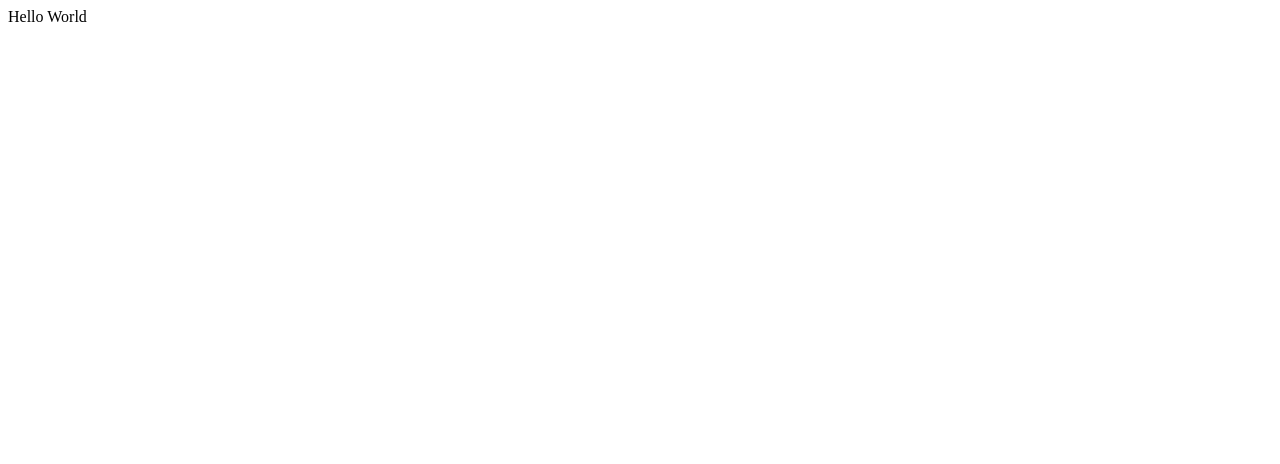
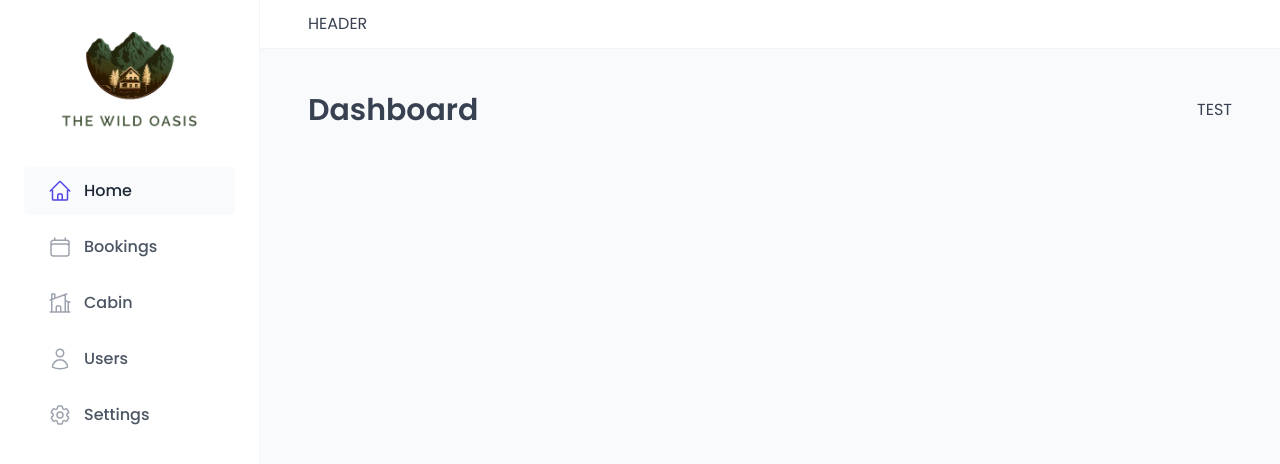
Before and after one commit to Samuel-Tefera/the-wild-oasis, a React (Vite) app: page /dashboard in a window 1280 px wide. Shown: the top 464 px of the page. Built offline with nearby package versions, Linux system fonts and the light colour scheme; a web font is replaced by a local one.

Commit message:
setup react query clinet and toaster

```diff
--- a/src/App.jsx
+++ b/src/App.jsx
@@ -1,7 +1,68 @@
-import React from 'react'
+import React from 'react';
+import { BrowserRouter, Navigate, Route, Routes } from 'react-router-dom';
+import { QueryClient, QueryClientProvider } from '@tanstack/react-query';
+
+import Dashboard from './pages/Dashboard';
+import Booking from './pages/Bookings';
+import Cabins from './pages/Cabins';
+import Account from './pages/Account';
+import Login from './pages/Login';
+import PageNotFound from './pages/PageNotFound';
+import Settings from './pages/Settings';
+import Users from './pages/Users';
+import AppLayout from './ui/AppLayout';
+import GlobalStyles from './styles/GlobalStyles';
+import { ReactQueryDevtools } from '@tanstack/react-query-devtools';
+import { Toaster } from 'react-hot-toast';
+
+const queryClinet = new QueryClient({
+  defaultOptions: {
+    queries: {
+      staleTime: 0,
+    },
+  },
+});
 
 export default function App() {
   return (
-    <div>Hello World</div>
-  )
+    <QueryClientProvider client={queryClinet}>
+      <ReactQueryDevtools initialIsOpen={false} />
+      <GlobalStyles />
+      <BrowserRouter>
+        <Routes>
+          <Route element={<AppLayout />}>
+            <Route index element={<Navigate replace to="/dashboard" />} />
+            <Route path="dashboard" element={<Dashboard />} />
+            <Route path="login" element={<Login />} />
+            <Route path="cabins" element={<Cabins />} />
+            <Route path="users" element={<Users />} />
+            <Route path="settings" element={<Settings />} />
+            <Route path="account" element={<Account />} />
+            <Route path="booking" element={<Booking />} />
+            <Route path="*" element={<PageNotFound />} />
+          </Route>
+        </Routes>
+      </BrowserRouter>
+      <Toaster
+        position="top-center"
+        gutter={12}
+        containerStyle={{ margin: '8px' }}
+        toastOptions={{
+          success: {
+            duration: 3000,
+          },
+          error: {
+            duration: 5000,
+          },
+          style: {
+            fontSize: '16px',
+            maxWidth: '500px',
+            padding: '16px 24px',
+            backgroundColor: 'var(--color-grey-0)',
+            color: 'var(--color-grey-700)',
+          },
+        }}
+      />
+    </QueryClientProvider>
+  );
 }
```
